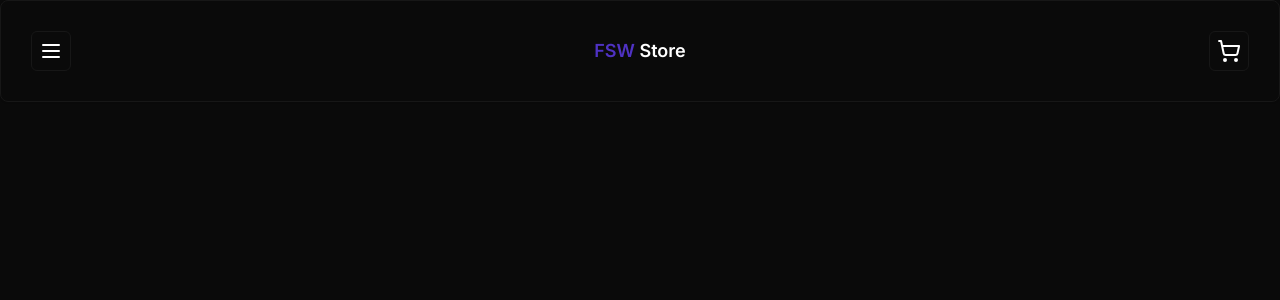
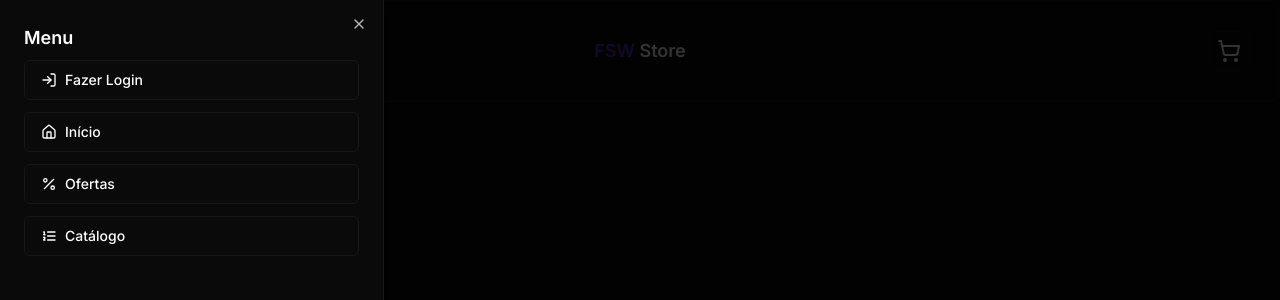
Before and after one commit to HugoSouza10/fsw-store, a Next.js app: page / in a window 1280 px wide. Both pictures are taken after a click on the button 51 px from the left and 51 px from the top of the page. Shown: the top 300 px of the page. Built offline with nearby package versions, Linux system fonts and the light colour scheme.

Commit message:
feat: add header menu using sheet component

```diff
--- a/package.json
+++ b/package.json
@@ -10,6 +10,7 @@
   },
   "dependencies": {
     "@prisma/client": "^5.15.1",
+    "@radix-ui/react-dialog": "^1.1.1",
     "@radix-ui/react-slot": "^1.1.0",
     "class-variance-authority": "^0.7.0",
     "clsx": "^2.1.1",
--- a/src/components/ui/header.tsx
+++ b/src/components/ui/header.tsx
@@ -1,13 +1,41 @@
-import { MenuIcon, ShoppingCartIcon } from "lucide-react";
+import { HomeIcon, ListOrderedIcon, LogInIcon, MenuIcon, PercentIcon, ShoppingCartIcon } from "lucide-react";
 import { Button } from "./button";
 import { Card } from "./card";
+import { Sheet, SheetContent, SheetHeader, SheetTrigger } from "./sheet";
 
 const Header = () => {
     return (
        <Card className="flex justify-between p-[1.875rem] items-center">
-            <Button size="icon" variant="outline">
-                <MenuIcon/>
-            </Button>
+            <Sheet>
+                <SheetTrigger asChild>
+                    <Button size="icon" variant="outline">
+                        <MenuIcon/>
+                    </Button>
+                </SheetTrigger>
+                <SheetContent side="left">
+                    <SheetHeader className="text-left text-lg font-semibold">
+                        Menu
+                    </SheetHeader>
+                    <div className="mt-2 flex flex-col gap-3">
+                        <Button className="w-full justify-start gap-2" variant="outline">
+                            <LogInIcon size={16}/>
+                             Fazer Login
+                        </Button>
+                        <Button className="w-full justify-start gap-2" variant="outline">
+                            <HomeIcon size={16}/>
+                             Início
+                        </Button>
+                        <Button className="w-full justify-start gap-2" variant="outline">
+                            <PercentIcon size={16}/>
+                             Ofertas
+                        </Button>
+                        <Button className="w-full justify-start gap-2" variant="outline">
+                            <ListOrderedIcon size={16}/>
+                             Catálogo
+                        </Button>
+                    </div>
+                </SheetContent>
+            </Sheet>
             <h1 className="font-semibold text-lg">
                 <span className="text-primary">FSW</span> Store
             </h1>
--- /dev/null
+++ b/src/components/ui/sheet.tsx
@@ -0,0 +1,140 @@
+"use client"
+
+import * as React from "react"
+import * as SheetPrimitive from "@radix-ui/react-dialog"
+import { cva, type VariantProps } from "class-variance-authority"
+import { X } from "lucide-react"
+
+import { cn } from "@/lib/utils"
+
+const Sheet = SheetPrimitive.Root
+
+const SheetTrigger = SheetPrimitive.Trigger
+
+const SheetClose = SheetPrimitive.Close
+
+const SheetPortal = SheetPrimitive.Portal
+
+const SheetOverlay = React.forwardRef<
+  React.ElementRef<typeof SheetPrimitive.Overlay>,
+  React.ComponentPropsWithoutRef<typeof SheetPrimitive.Overlay>
+>(({ className, ...props }, ref) => (
+  <SheetPrimitive.Overlay
+    className={cn(
+      "fixed inset-0 z-50 bg-black/80  data-[state=open]:animate-in data-[state=closed]:animate-out data-[state=closed]:fade-out-0 data-[state=open]:fade-in-0",
+      className
+    )}
+    {...props}
+    ref={ref}
+  />
+))
+SheetOverlay.displayName = SheetPrimitive.Overlay.displayName
+
+const sheetVariants = cva(
+  "fixed z-50 gap-4 bg-background p-6 shadow-lg transition ease-in-out data-[state=open]:animate-in data-[state=closed]:animate-out data-[state=closed]:duration-300 data-[state=open]:duration-500",
+  {
+    variants: {
+      side: {
+        top: "inset-x-0 top-0 border-b data-[state=closed]:slide-out-to-top data-[state=open]:slide-in-from-top",
+        bottom:
+          "inset-x-0 bottom-0 border-t data-[state=closed]:slide-out-to-bottom data-[state=open]:slide-in-from-bottom",
+        left: "inset-y-0 left-0 h-full w-3/4 border-r data-[state=closed]:slide-out-to-left data-[state=open]:slide-in-from-left sm:max-w-sm",
+        right:
+          "inset-y-0 right-0 h-full w-3/4  border-l data-[state=closed]:slide-out-to-right data-[state=open]:slide-in-from-right sm:max-w-sm",
+      },
+    },
+    defaultVariants: {
+      side: "right",
+    },
+  }
+)
+
+interface SheetContentProps
+  extends React.ComponentPropsWithoutRef<typeof SheetPrimitive.Content>,
+    VariantProps<typeof sheetVariants> {}
+
+const SheetContent = React.forwardRef<
+  React.ElementRef<typeof SheetPrimitive.Content>,
+  SheetContentProps
+>(({ side = "right", className, children, ...props }, ref) => (
+  <SheetPortal>
+    <SheetOverlay />
+    <SheetPrimitive.Content
+      ref={ref}
+      className={cn(sheetVariants({ side }), className)}
+      {...props}
+    >
+      {children}
+      <SheetPrimitive.Close className="absolute right-4 top-4 rounded-sm opacity-70 ring-offset-background transition-opacity hover:opacity-100 focus:outline-none focus:ring-2 focus:ring-ring focus:ring-offset-2 disabled:pointer-events-none data-[state=open]:bg-secondary">
+        <X className="h-4 w-4" />
+        <span className="sr-only">Close</span>
+      </SheetPrimitive.Close>
+    </SheetPrimitive.Content>
+  </SheetPortal>
+))
+SheetContent.displayName = SheetPrimitive.Content.displayName
+
+const SheetHeader = ({
+  className,
+  ...props
+}: React.HTMLAttributes<HTMLDivElement>) => (
+  <div
+    className={cn(
+      "flex flex-col space-y-2 text-center sm:text-left",
+      className
+    )}
+    {...props}
+  />
+)
+SheetHeader.displayName = "SheetHeader"
+
+const SheetFooter = ({
+  className,
+  ...props
+}: React.HTMLAttributes<HTMLDivElement>) => (
+  <div
+    className={cn(
+      "flex flex-col-reverse sm:flex-row sm:justify-end sm:space-x-2",
+      className
+    )}
+    {...props}
+  />
+)
+SheetFooter.displayName = "SheetFooter"
+
+const SheetTitle = React.forwardRef<
+  React.ElementRef<typeof SheetPrimitive.Title>,
+  React.ComponentPropsWithoutRef<typeof SheetPrimitive.Title>
+>(({ className, ...props }, ref) => (
+  <SheetPrimitive.Title
+    ref={ref}
+    className={cn("text-lg font-semibold text-foreground", className)}
+    {...props}
+  />
+))
+SheetTitle.displayName = SheetPrimitive.Title.displayName
+
+const SheetDescription = React.forwardRef<
+  React.ElementRef<typeof SheetPrimitive.Description>,
+  React.ComponentPropsWithoutRef<typeof SheetPrimitive.Description>
+>(({ className, ...props }, ref) => (
+  <SheetPrimitive.Description
+    ref={ref}
+    className={cn("text-sm text-muted-foreground", className)}
+    {...props}
+  />
+))
+SheetDescription.displayName = SheetPrimitive.Description.displayName
+
+export {
+  Sheet,
+  SheetPortal,
+  SheetOverlay,
+  SheetTrigger,
+  SheetClose,
+  SheetContent,
+  SheetHeader,
+  SheetFooter,
+  SheetTitle,
+  SheetDescription,
+}
```
Also changed, not shown: 1 other file (tests, documents, lock files or other folders).
